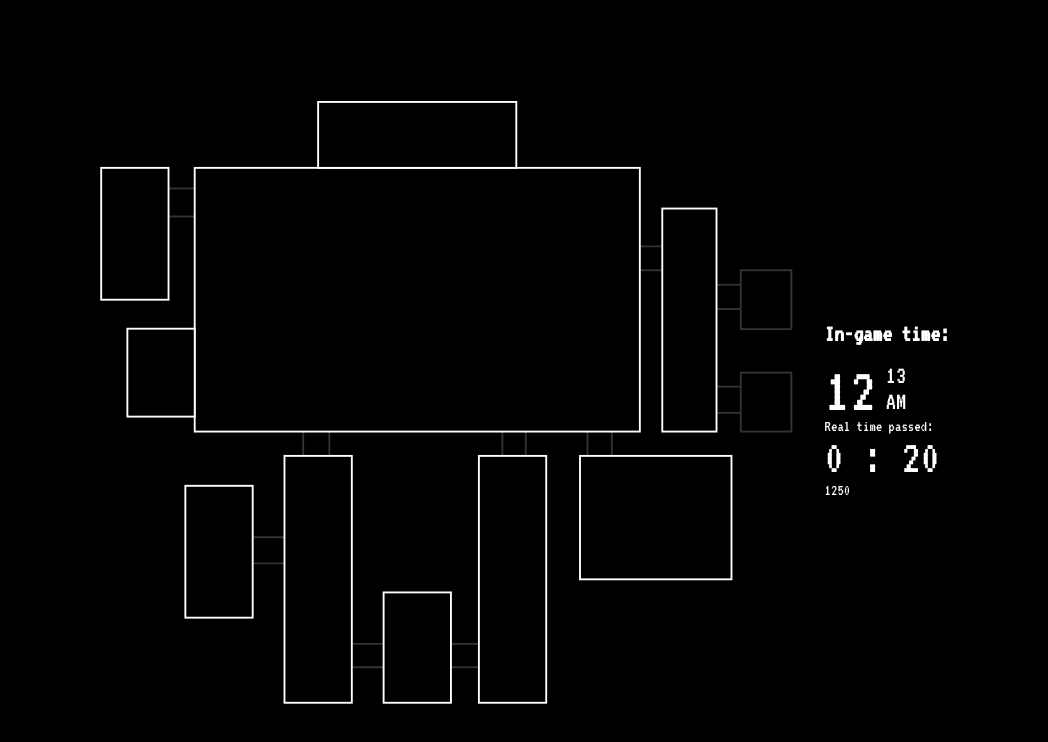
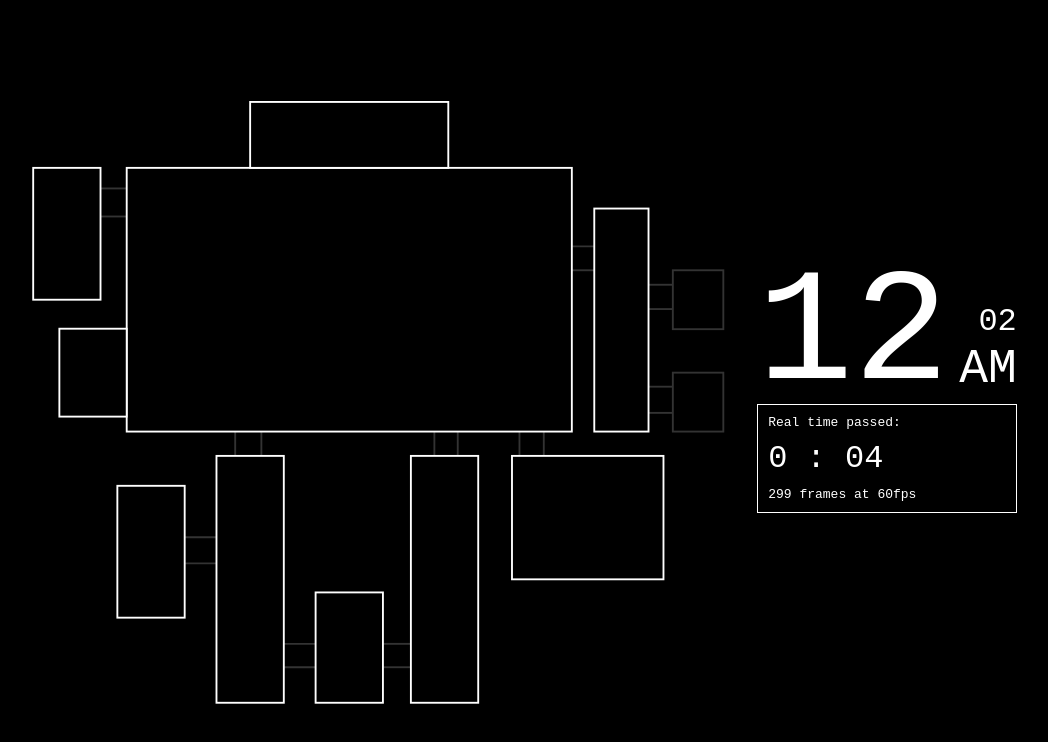
Before and after one commit to CeriW/fnaf1-ai-simulator, a website: page code/index.html in a window 1280 px wide. Shown: the whole page, without its empty margins (128-1176 px from the left). Drawn offline with Linux system fonts and the light colour scheme.

Commit message:
Improve layout of timer

```diff
--- a/code/app.js
+++ b/code/app.js
@@ -3,15 +3,18 @@
 /* Time related page elements */
 const timer = document.querySelector('#timer');
 const framesDisplay = document.querySelector('#frames');
-const secondsDisplay = document.querySelector('#real-time-seconds');
+const secondsDisplay = document.querySelector('#real-time');
 const inGameHourDisplay = document.querySelector('#in-game-time');
 /* Time related variables */
 let currentFrames = 0;
-// let currentSeconds: number = -1; // We start at -1 because the first 'hour' is 1 second shorter than the rest.
+let framesPerSecond = 60;
+// ========================================================================== //
+// TIMER BASED FUNCTIONS
+// ========================================================================== //
 // We are running at 60fps
 const updateFrames = () => {
     currentFrames++;
-    framesDisplay.textContent = `${Math.floor(currentFrames)}`;
+    framesDisplay.textContent = `${Math.floor(currentFrames)} frames at ${framesPerSecond}fps`;
     updateRealTime();
     updateInGameTime();
     // Make it stop at 6AM
@@ -29,7 +32,7 @@ const updateRealTime = () => {
 };
 // One in game hour is 90 real-life seconds
 const updateInGameTime = () => {
-    let minutes = Math.floor((currentFrames - 60) / (60 * 1.5)) > 0 ? Math.floor((currentFrames - 60) / (60 * 1.5)) : 0;
+    let minutes = Math.floor(currentFrames / (60 * 1.5)) > 0 ? Math.floor((currentFrames - 60) / (60 * 1.5)) : 0;
     let hours = Math.floor(minutes / 60) > 0 ? Math.floor(minutes / 60) : 12;
     let remainingMinutes = minutes % 60;
     inGameHourDisplay.innerHTML = `
@@ -39,4 +42,7 @@ const updateInGameTime = () => {
     <span class="am-marker">AM</span>
   `;
 };
-const frameUpdate = window.setInterval(updateFrames, 0.0005); // Update the frames every 1/60th of a second
+// ========================================================================== //
+// INITIALISE THE PAGE
+// ========================================================================== //
+const frameUpdate = window.setInterval(updateFrames, 1000 / framesPerSecond); // Update the frames every 1/60th of a second
--- a/code/app.ts
+++ b/code/app.ts
@@ -3,17 +3,22 @@
 /* Time related page elements */
 const timer: HTMLDivElement = document.querySelector('#timer')!;
 const framesDisplay: HTMLDivElement = document.querySelector('#frames')!;
-const secondsDisplay: HTMLDivElement = document.querySelector('#real-time-seconds')!;
+const secondsDisplay: HTMLDivElement = document.querySelector('#real-time')!;
 const inGameHourDisplay: HTMLDivElement = document.querySelector('#in-game-time')!;
 
 /* Time related variables */
 let currentFrames: number = 0;
-// let currentSeconds: number = -1; // We start at -1 because the first 'hour' is 1 second shorter than the rest.
+
+let framesPerSecond: number = 60;
+
+// ========================================================================== //
+// TIMER BASED FUNCTIONS
+// ========================================================================== //
 
 // We are running at 60fps
 const updateFrames = () => {
   currentFrames++;
-  framesDisplay.textContent = `${Math.floor(currentFrames)}`;
+  framesDisplay.textContent = `${Math.floor(currentFrames)} frames at ${framesPerSecond}fps`;
 
   updateRealTime();
   updateInGameTime();
@@ -36,7 +41,7 @@ const updateRealTime = () => {
 
 // One in game hour is 90 real-life seconds
 const updateInGameTime = () => {
-  let minutes = Math.floor((currentFrames - 60) / (60 * 1.5)) > 0 ? Math.floor((currentFrames - 60) / (60 * 1.5)) : 0;
+  let minutes = Math.floor(currentFrames / (60 * 1.5)) > 0 ? Math.floor((currentFrames - 60) / (60 * 1.5)) : 0;
   let hours = Math.floor(minutes / 60) > 0 ? Math.floor(minutes / 60) : 12;
   let remainingMinutes = minutes % 60;
 
@@ -48,4 +53,8 @@ const updateInGameTime = () => {
   `;
 };
 
-const frameUpdate = window.setInterval(updateFrames, 0.0005); // Update the frames every 1/60th of a second
+// ========================================================================== //
+// INITIALISE THE PAGE
+// ========================================================================== //
+
+const frameUpdate = window.setInterval(updateFrames, 1000 / framesPerSecond); // Update the frames every 1/60th of a second
--- a/code/css-modules/timer.scss
+++ b/code/css-modules/timer.scss
@@ -1,13 +1,15 @@
 /* Timer -------------------------------------------------------------------- */
 
-$timer-chunky-text: 4em;
+@use 'var.scss';
 
-#real-time-seconds{
-  font-size: 3em;
+
+#in-game-time,
+#real-time{
+  font-family: 'VT323', monospace;
 }
 
 
-
+/* IN GAME TIME ------------------------------------------------------------- */
 
 #in-game-time{
   display: grid;
@@ -17,17 +19,39 @@ $timer-chunky-text: 4em;
     / min-content 1fr
   ;
   gap: 0 10px;
+  align-items: end;
+
 }
 
 #in-game-time > span{
-  line-height: 0.8;
-}
-
-#in-game-time > span:not(.in-game-hour){
-  font-size: $timer-chunky-text / 2.5;
+  line-height: 0.6;
+  text-align: right;
 }
 
 .in-game-hour{
-  font-size: $timer-chunky-text;
+  font-size: 10em;
   grid-area: hour;
 }
+
+.in-game-minutes{
+  font-size: 2em;
+
+}
+
+.am-marker{
+  font-size: 3em;
+}
+
+
+/* REAL TIME ---------------------------------------------------------------- */
+
+#supplementary-time-info{
+  border: 1px solid var.$white;
+  padding: 10px;
+  margin-top: 20px;
+}
+
+#real-time{
+  font-size: 2em;
+  margin: 10px 0;
+}
--- /dev/null
+++ b/code/css-modules/var.scss
@@ -0,0 +1,2 @@
+$black: #000;
+$white: #fff;
--- a/code/index.html
+++ b/code/index.html
@@ -3,9 +3,6 @@
 
 <head>
   <link rel="stylesheet" href="style.css">
-  <link rel="preconnect" href="https://fonts.googleapis.com">
-  <link rel="preconnect" href="https://fonts.gstatic.com" crossorigin>
-  <link href="https://fonts.googleapis.com/css2?family=VT323&display=swap" rel="stylesheet">
 </head>
 
 <body>
@@ -59,12 +56,12 @@
 
 <div id="sidebar">
   <div id="timer">
-    <h2>In-game time:</h2>
     <div id="in-game-time">12:00</div>
-    Real time passed:
-
-    <div id="real-time-seconds">0 : 00</div>
-    <div id="frames">0</div>
+    <div id="supplementary-time-info">
+      Real time passed:
+      <div id="real-time">0 : 00</div>
+      <div id="frames">0</div>
+    </div>
 
   </div>
 </div>
--- a/code/style.scss
+++ b/code/style.scss
@@ -1,7 +1,6 @@
-$black: #000;
-$white: #fff;
 
-@import url('css-modules/timer.css');
+@use 'css-modules/var.scss';
+@use 'css-modules/timer.scss';
 
 
 
@@ -17,7 +16,7 @@ body{
   display: flex;
   align-items: center;
   justify-content: center;
-  font-family: 'VT323', monospace;
+
 }
 
 
```
Also changed, not shown: code/css-modules/timer.css, code/css-modules/var.css (added), code/style.css.
